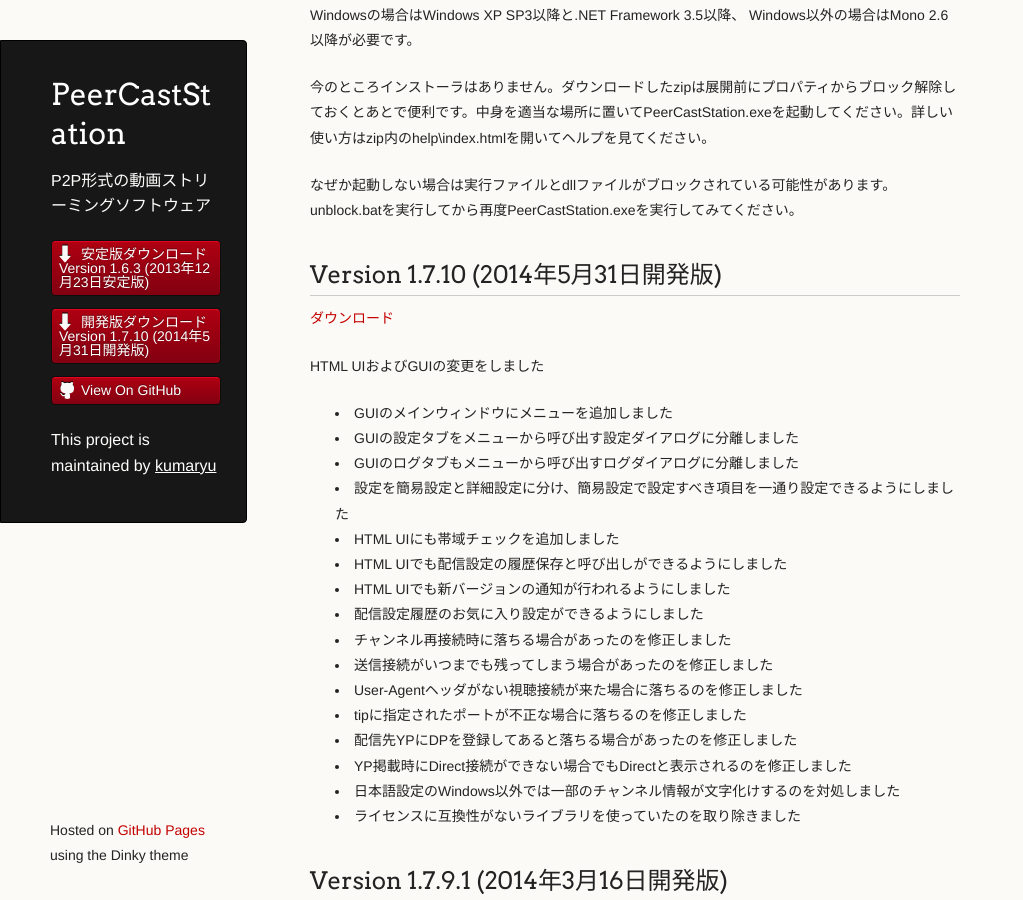
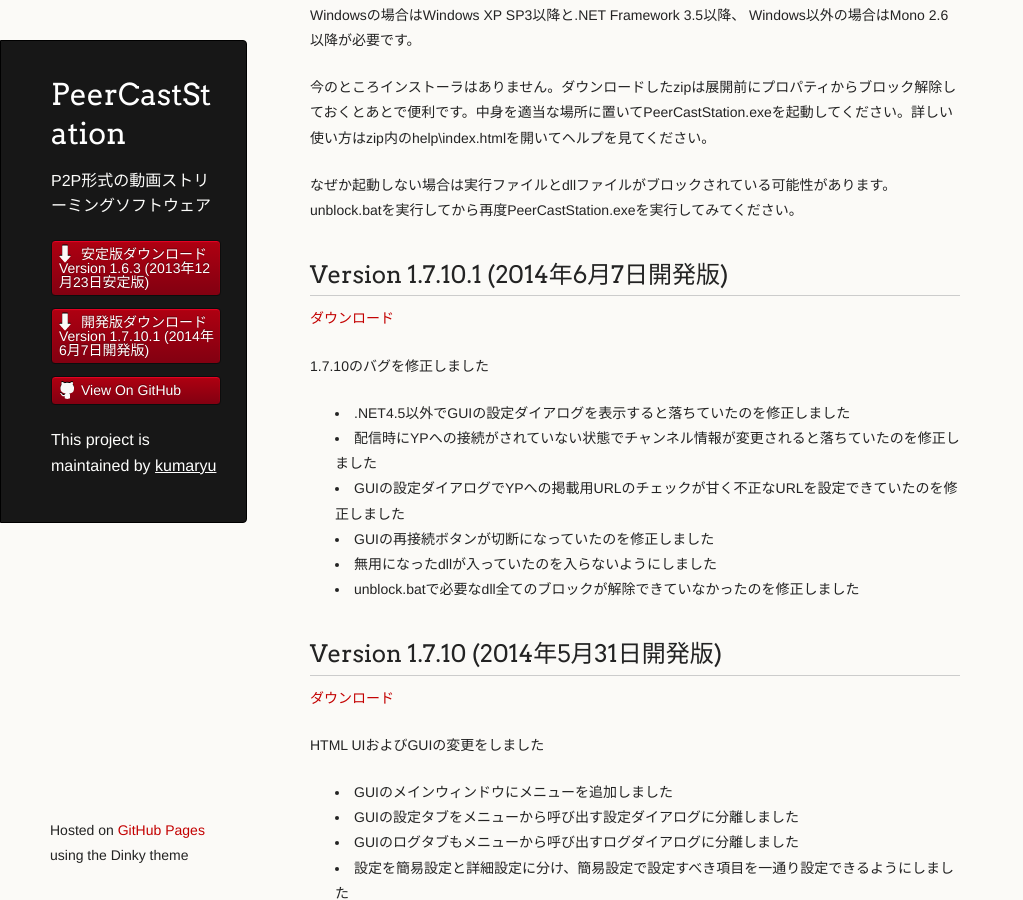
Before and after one commit to kumaryu/peercaststation, a Jekyll site: the page built from download-dev.mkd, in a window 1280 px wide and 900 px high, scrolled down 312 px. Shown: the whole window, without its empty margins (0-1023 px from the left). Built offline with Jekyll 4.4.1, drawn with Linux system fonts in a browser that asks for light colours.

Commit message:
開発版のバージョンを1.7.10.1に上げた

```diff
--- a/_data/releasenotes.yml
+++ b/_data/releasenotes.yml
@@ -1,4 +1,20 @@
 ---
+- name: Version 1.7.10.1 (2014年6月7日開発版)
+  version: 1.7.10.1
+  channel: dev
+  notes: |
+    1.7.10のバグを修正しました
+
+    * .NET4.5以外でGUIの設定ダイアログを表示すると落ちていたのを修正しました
+    * 配信時にYPへの接続がされていない状態でチャンネル情報が変更されると落ちていたのを修正しました
+    * GUIの設定ダイアログでYPへの掲載用URLのチェックが甘く不正なURLを設定できていたのを修正しました
+    * GUIの再接続ボタンが切断になっていたのを修正しました
+    * 無用になったdllが入っていたのを入らないようにしました
+    * unblock.batで必要なdll全てのブロックが解除できていなかったのを修正しました
+  date: Sat, 7 Jun 2014 3:00:00 +0900
+  url: http://www.pecastation.org/files/PeerCastStation-1.7.10.1.zip
+  length: 1799033
+
 - name: Version 1.7.10 (2014年5月31日開発版)
   version: 1.7.10
   channel: dev
--- a/_layouts/default.html
+++ b/_layouts/default.html
@@ -24,7 +24,7 @@
           <a class="buttons" href="download-stable.html">安定版ダウンロード<br>Version 1.6.3 (2013年12月23日安定版)</a>
           </li>
           <li class="download" style="width:auto; height:auto">
-          <a class="buttons" href="download-dev.html">開発版ダウンロード<br>Version 1.7.10 (2014年5月31日開発版)</a>
+          <a class="buttons" href="download-dev.html">開発版ダウンロード<br>Version 1.7.10.1 (2014年6月7日開発版)</a>
           </li>
           <li style="width:auto"><a class="buttons github" href="https://github.com/kumaryu/peercaststation">View On GitHub</a></li>
         </ul>
```
